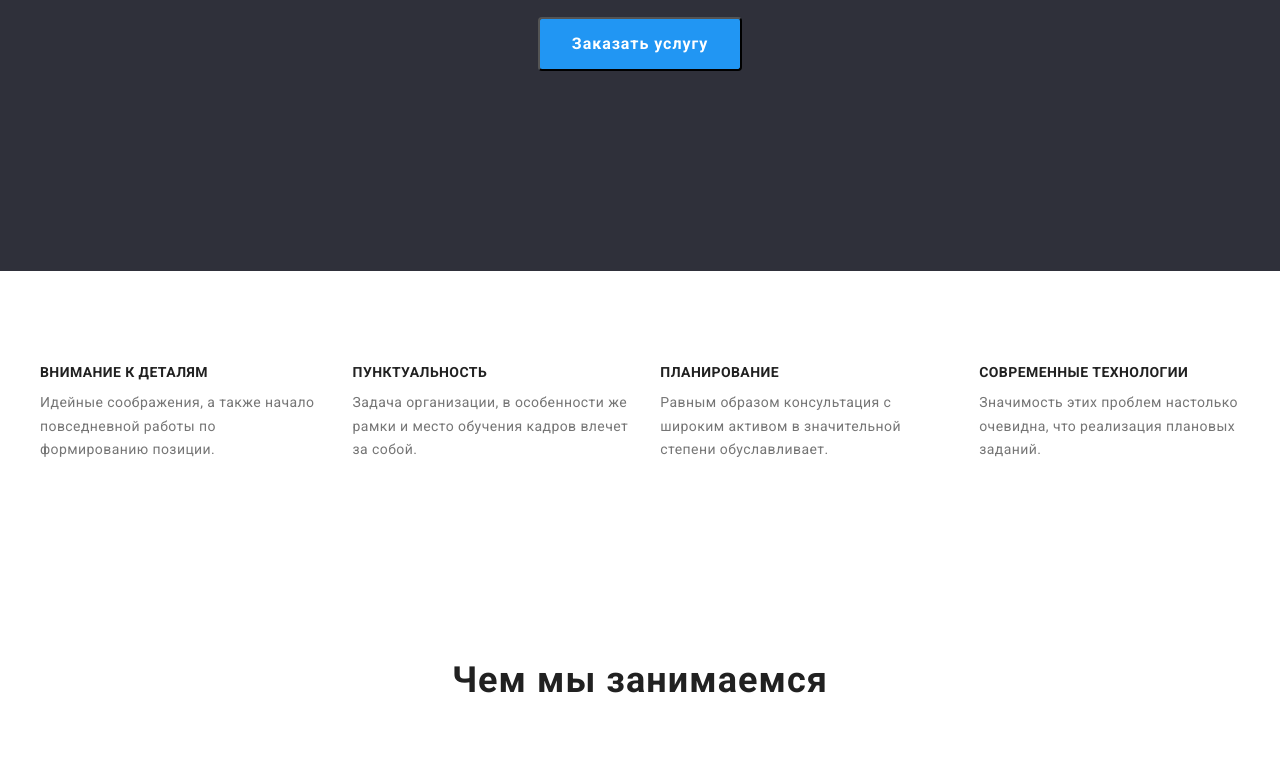
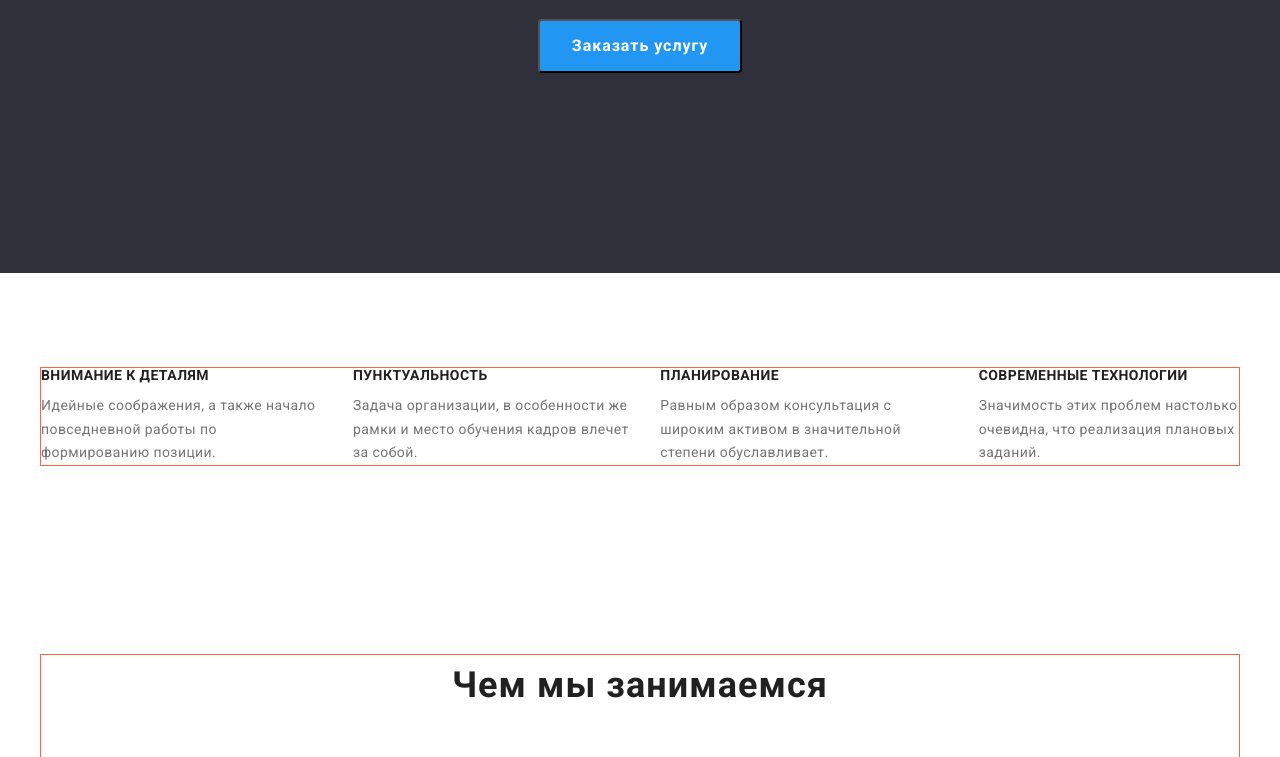
Before and after one commit to Ihor-Melnyk/goit-markup-hw-03, a plain HTML site: page index.html in a window 1280 px wide. Shown: the part 415-1172 px from the top of the page. Drawn offline with nearby package versions, Linux system fonts and the light colour scheme.

Commit message:
container

```diff
--- a/css/styles.css
+++ b/css/styles.css
@@ -39,6 +39,7 @@ ul {
   text-decoration: none;
 }
 .container {
+  border: solid 1px tomato;
   width: 1200px;
   padding-left: 15;
   padding-right: 15;
```
